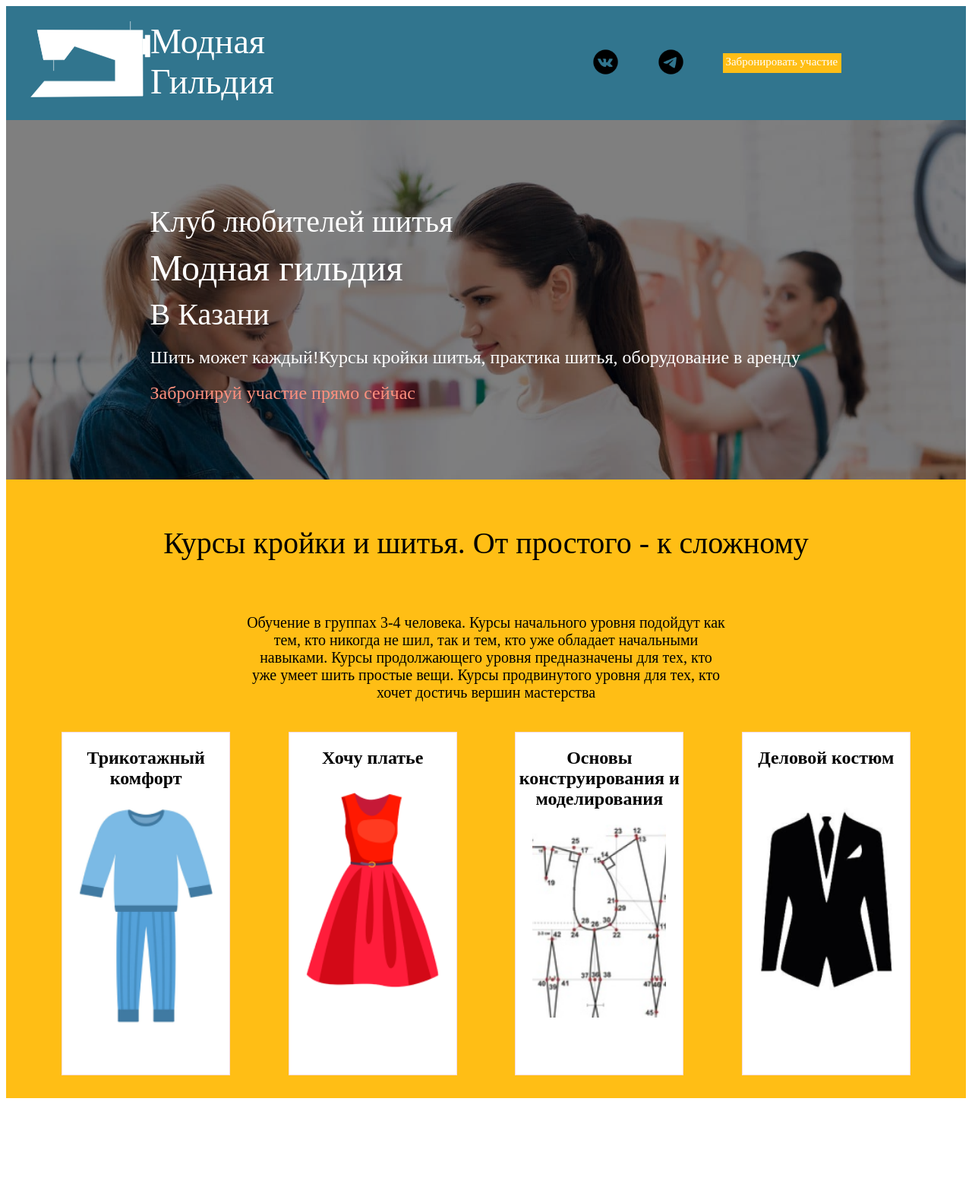
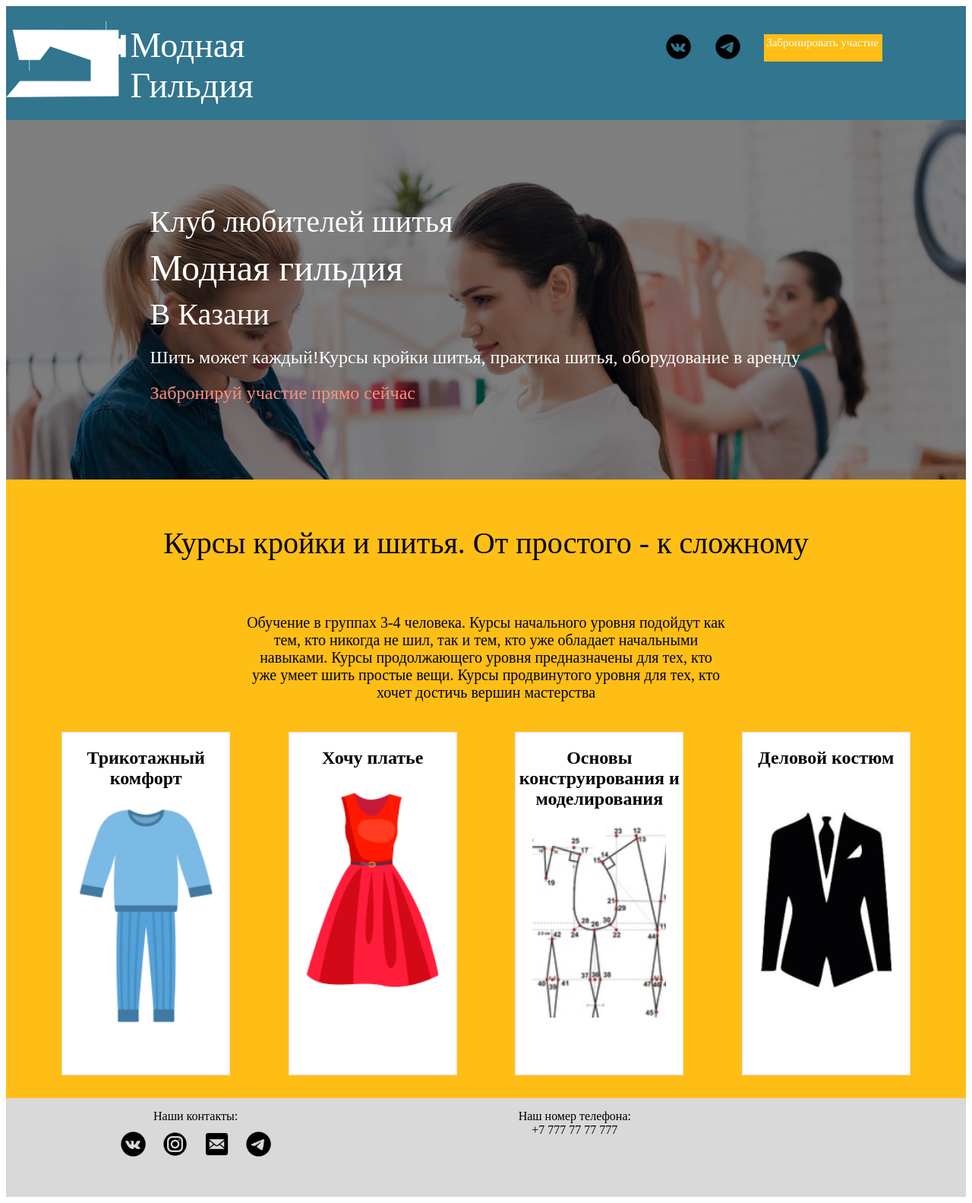
Before and after one commit to ruslangolovanov/modnaya.gildia, a plain HTML site: page index.html in a window 1280 px wide. Shown: the whole page at 76% size. Before the commit the page ends 1453 px from the top, so only its background shows below. Drawn offline with Linux system fonts and the light colour scheme.

Commit message:
index final

```diff
--- a/index.html
+++ b/index.html
@@ -135,5 +135,34 @@
         </div>
       </container>
     </main>
+    <footer>
+      <div id="contacts">
+        <p>Наши контакты:</p>
+        <ul>
+          <li><img id="object2" src="icons8-vk-в-круге-50.png" alt="vk" /></li>
+          <li>
+            <img
+              id="object2"
+              src="icons8-инстаграм-в-круге-50.png"
+              alt="inst"
+            />
+          </li>
+          <li>
+            <img
+              id="object2"
+              src="icons8-сообщение-в-квадрате-50.png"
+              alt="mail"
+            />
+          </li>
+          <li><img id="object2" src="icons8-телеграм-50.png" alt="tg" /></li>
+        </ul>
+      </div>
+      <div id="numb">
+        <p>
+          Наш номер телефона:<br />
+          +7 777 77 77 777
+        </p>
+      </div>
+    </footer>
   </body>
 </html>
--- a/style.css
+++ b/style.css
@@ -17,39 +17,45 @@ header {
     height: 70px;
   }
   #logo {
-    height: 70px;
-    width: 40%;
+    height: 60px;
+    width: 30%;
     display: flex;
 
     margin: 10px auto;
   }
-  div #title {
-    font-size: 34px;
+  div#title {
+    font-size: 31px;
   }
   li #button {
     height: 15px;
     width: 100px;
     font-size: 10px;
   }
-  header nav {
-    margin: 20px auto;
-  }
+
   #page1 {
     background-image: url(img2.png);
   }
+  container {
+    width: 100%;
+    display: flex;
+  }
+  header {
+    display: flex;
+    flex-direction: column;
+  }
 }
 nav {
-  height: 50px;
-  width: 50%;
-  margin: 40px auto;
+  height: 90px;
+  width: 40%;
+
   float: left;
   display: flex;
   justify-content: space-between;
   flex-wrap: wrap;
 }
 nav ul {
-  width: 60%;
-  height: 70px;
+  padding: 10px;
+  height: 90px;
   display: flex;
   justify-content: space-between;
   flex-wrap: wrap;
@@ -59,13 +65,13 @@ nav ul {
 nav ul li {
   display: flex;
   justify-content: space-between;
-  margin: auto;
+  margin: auto 15px;
   flex-wrap: wrap;
   float: left;
 }
 #logo {
   height: 100px;
-  width: 40%;
+  width: 60%;
   display: flex;
 
   margin: 20px auto;
@@ -79,7 +85,7 @@ nav ul li {
   height: 35px;
 }
 #button {
-  height: 20px;
+  height: 30px;
   width: 150px;
   font-size: 15px;
   background-color: #ffbe15;
@@ -101,12 +107,12 @@ nav ul li {
   width: 30%;
 }*/
 #title {
-  display: flex;
-
+  width: 200px;
+  min-width: 200px;
   height: 100px;
 
   font-size: 46px;
-  margin: 0px;
+  margin: 5px;
   flex-wrap: wrap;
 }
 
@@ -165,7 +171,8 @@ p {
   font-size: 40px;
   display: flex;
   justify-content: space-around;
-  padding: 60px 0px;
+  padding: 60px 60px;
+  text-align: center;
 }
 #font5 {
   font-size: 20px;
@@ -229,3 +236,39 @@ container {
   color: #ffbe15;
   margin: 5px;
 }
+footer {
+  width: 100%;
+  height: 100%;
+  background-color: #d9d9d9;
+  display: flex;
+  flex-wrap: wrap;
+}
+#contacts {
+  width: 30%;
+  min-width: 200px;
+  height: 100px;
+  display: flex;
+  flex-direction: column;
+  margin: 15px 60px;
+}
+#contacts p {
+  display: flex;
+  justify-content: center;
+}
+footer ul {
+  height: 100px;
+  padding: 0;
+  margin: 0;
+  display: flex;
+  justify-content: center;
+  list-style-type: none;
+}
+footer ul li {
+  margin: 10px;
+}
+#numb {
+  width: 30%;
+  min-width: 200px;
+  margin: 15px 60px;
+  text-align: center;
+}
```
